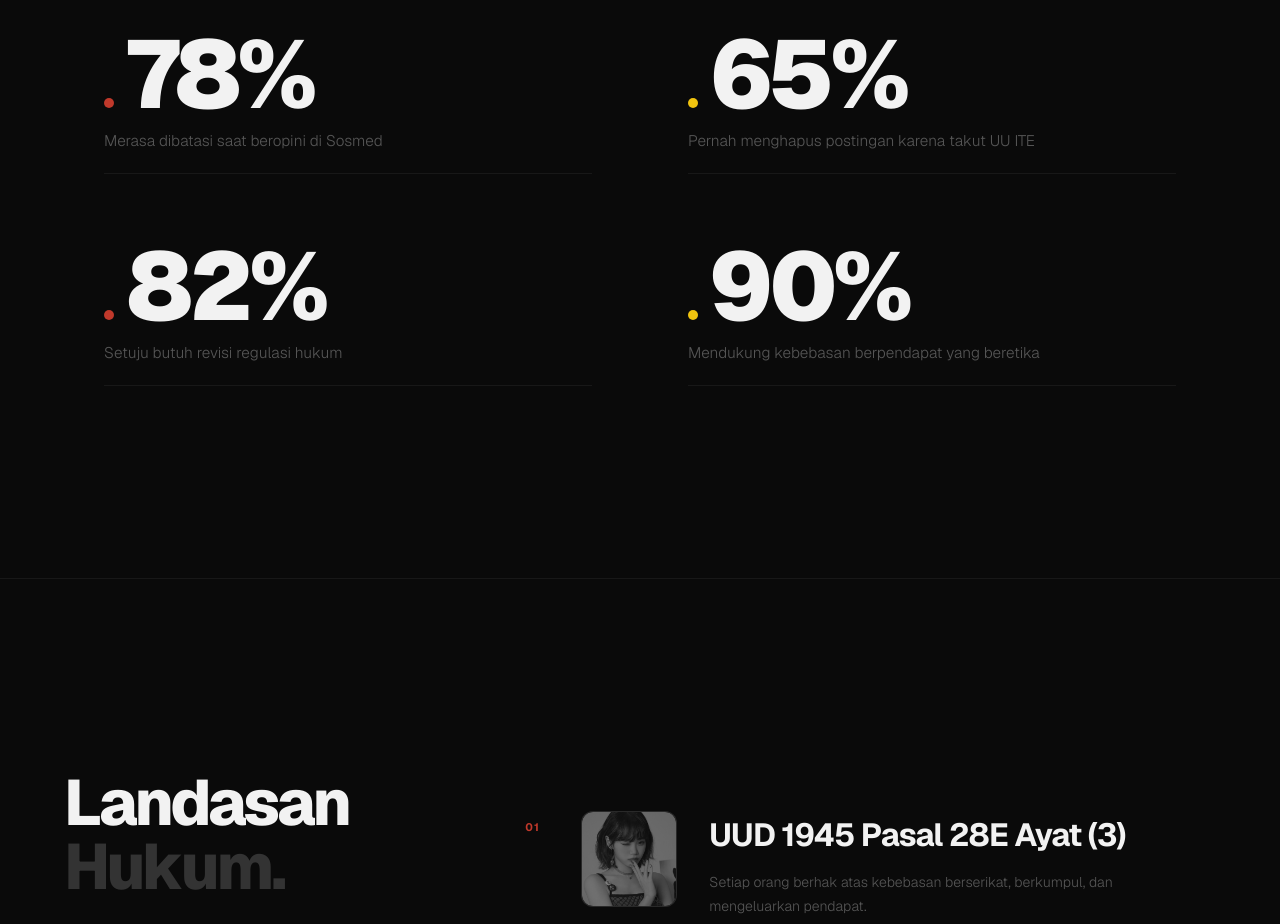
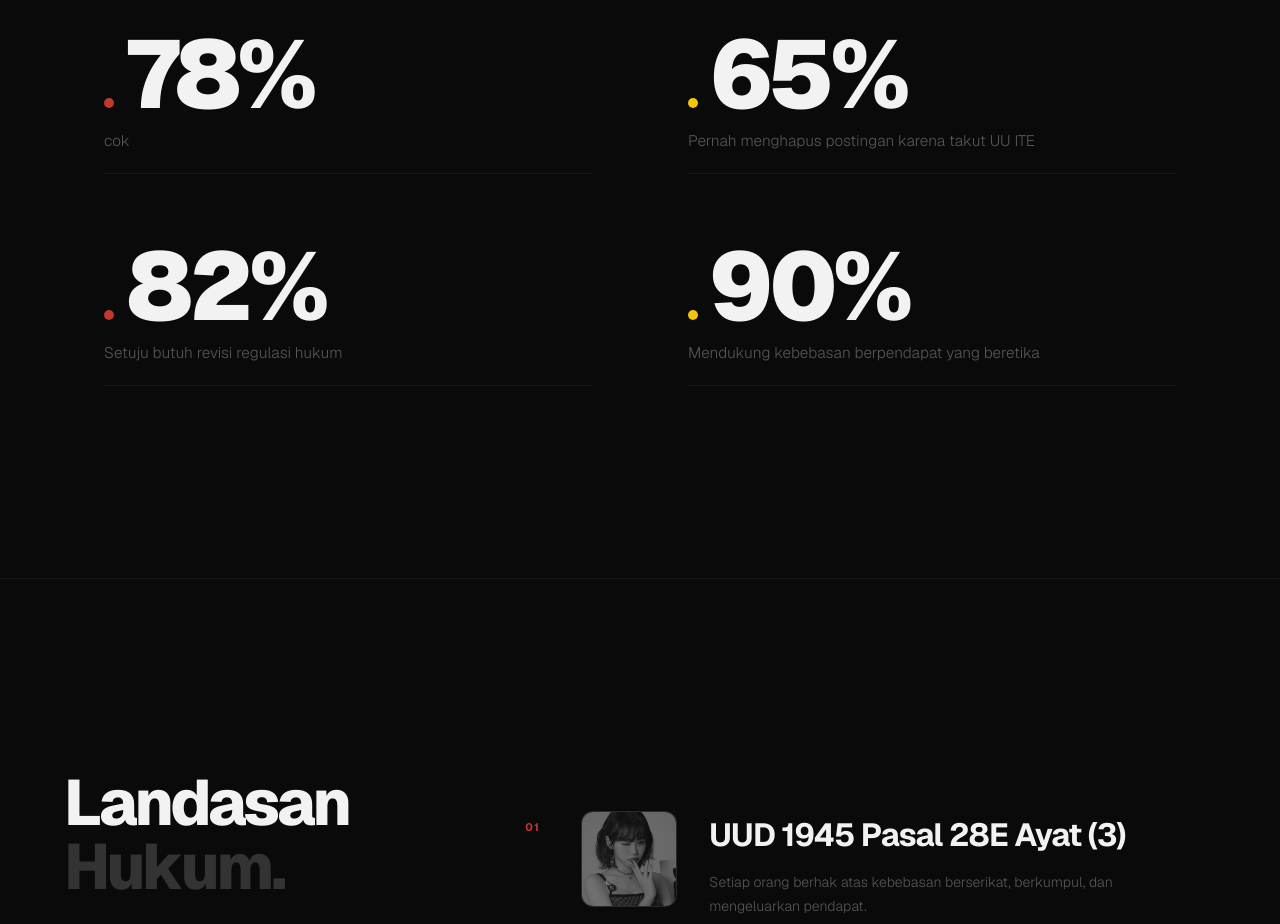
Before and after one commit to LuqmanArifCahyono/kwn, a Next.js app: page / in a window 1280 px wide. Shown: the part 6300-7224 px from the top of the page. Built offline with nearby package versions, Linux system fonts and the light colour scheme.

Commit message:
Update page.tsx

```diff
--- a/app/page.tsx
+++ b/app/page.tsx
@@ -48,7 +48,7 @@ const WAWANCARA = [
 ];
 
 const KUISIONER = [
-  { value: "78%", label: "Merasa dibatasi saat beropini di Sosmed", color: "#c0392b" },
+  { value: "78%", label: "cok", color: "#c0392b" },
   { value: "65%", label: "Pernah menghapus postingan karena takut UU ITE", color: "#f1c40f" },
   { value: "82%", label: "Setuju butuh revisi regulasi hukum", color: "#c0392b" },
   { value: "90%", label: "Mendukung kebebasan berpendapat yang beretika", color: "#f1c40f" },
```
